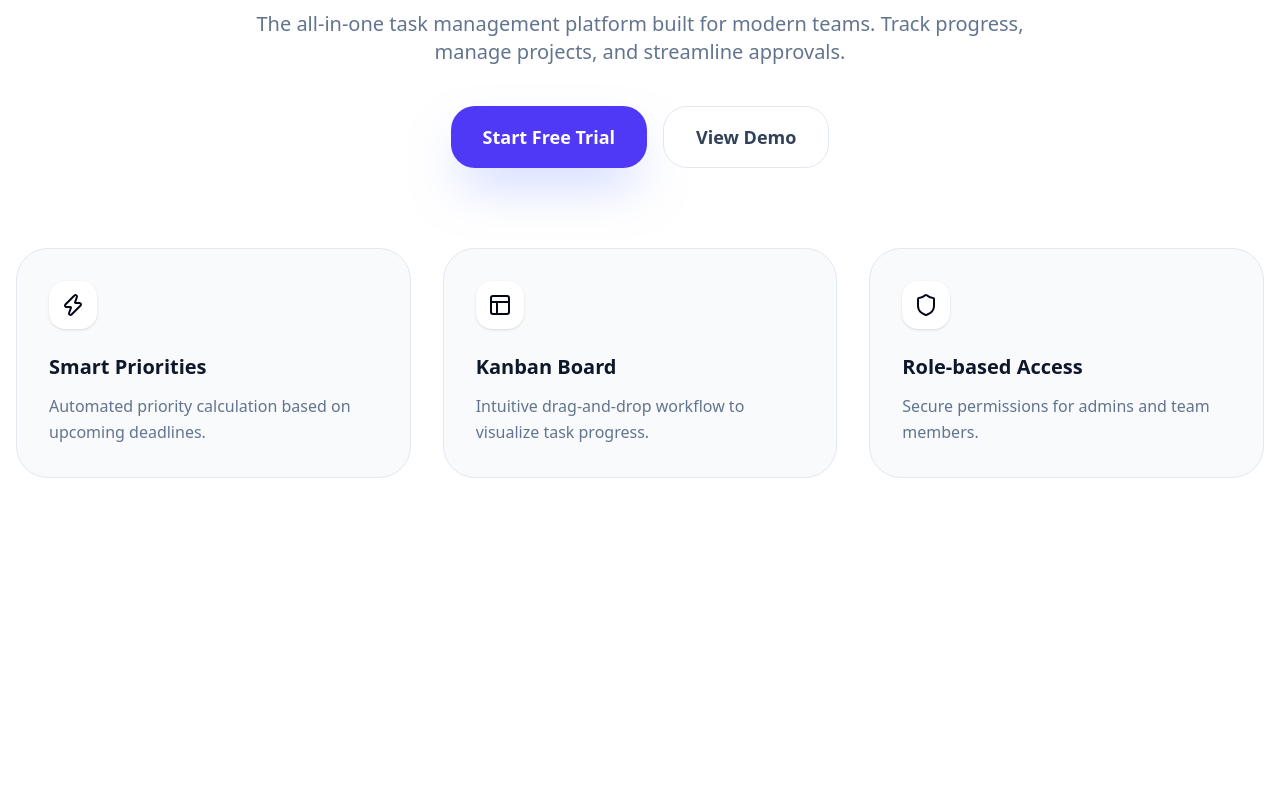
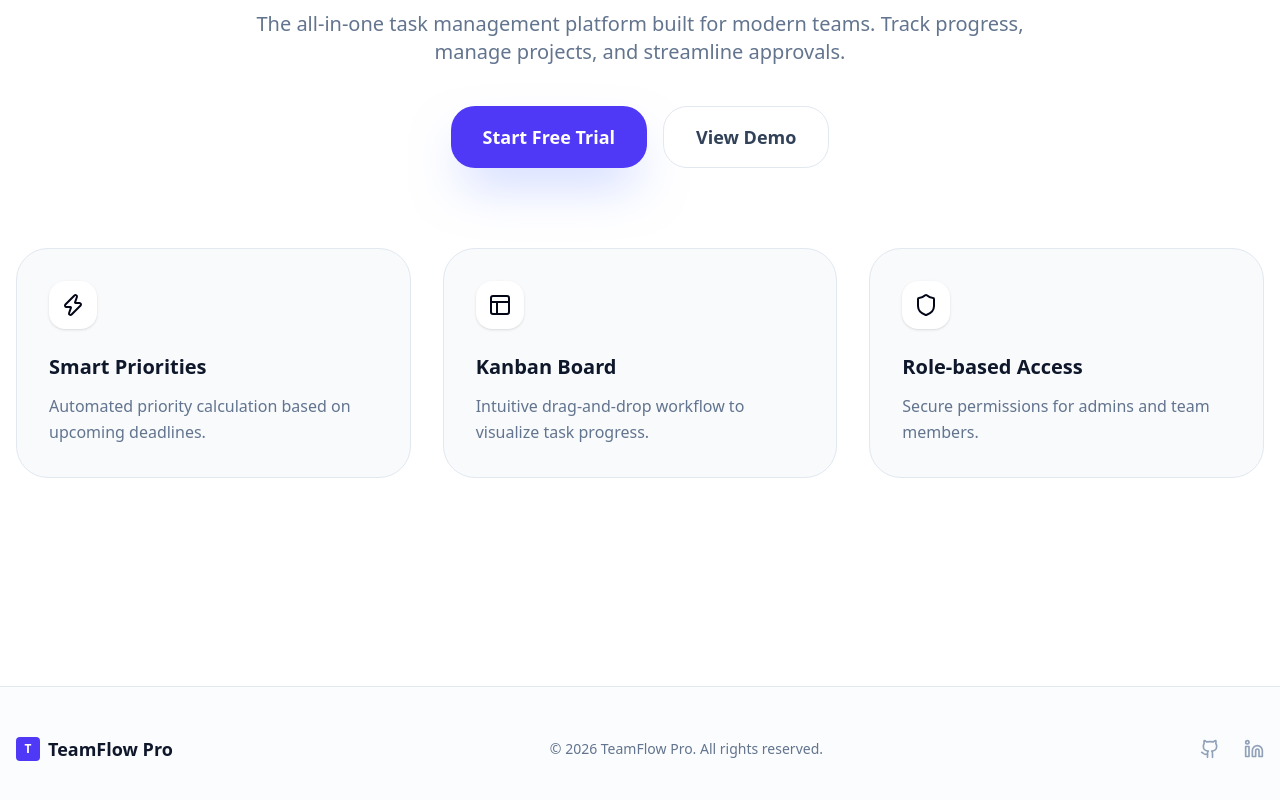
Before and after one commit to pagadalacharankarthik/teamflow, a Next.js app in the folder client/: page / in a window 1280 px wide. Shown: the part 362-1162 px from the top of the page. Before the commit the page ends 968 px from the top, so only its background shows below. Built offline with nearby package versions, Linux system fonts and the light colour scheme.

Commit message:
Include GitHub and LinkedIn icons in footer
Added social media links for GitHub and LinkedIn in the footer.

```diff
--- a/client/src/app/page.tsx
+++ b/client/src/app/page.tsx
@@ -3,7 +3,7 @@
 import { useEffect } from 'react';
 import { useRouter } from 'next/navigation';
 import { useAuth } from '@/context/AuthContext';
-import { Loader2, Zap, Shield, Layout } from 'lucide-react';
+import { Loader2, Zap, Shield, Layout, Github, Linkedin } from 'lucide-react';
 import { motion } from 'framer-motion';
 
 export default function LandingPage() {
@@ -89,6 +89,35 @@ export default function LandingPage() {
                     ))}
                 </div>
             </main>
+            <footer className="border-t border-slate-100 bg-slate-50/50 py-12 mt-20">
+                <div className="max-w-7xl mx-auto px-4 flex flex-col md:flex-row justify-between items-center gap-8">
+                    <div className="flex items-center gap-2">
+                        <div className="w-6 h-6 bg-indigo-600 rounded flex items-center justify-center text-white font-bold text-xs">T</div>
+                        <span className="text-lg font-bold text-slate-900">TeamFlow Pro</span>
+                    </div>
+
+                    <p className="text-slate-500 text-sm">© 2026 TeamFlow Pro. All rights reserved.</p>
+
+                    <div className="flex items-center gap-6">
+                        <a
+                            href="https://github.com/pagadalacharankarthik"
+                            target="_blank"
+                            rel="noopener noreferrer"
+                            className="text-slate-400 hover:text-indigo-600 transition-colors"
+                        >
+                            <Github size={20} />
+                        </a>
+                        <a
+                            href="https://www.linkedin.com/in/pagadala-charan-karthik-67a614354/"
+                            target="_blank"
+                            rel="noopener noreferrer"
+                            className="text-slate-400 hover:text-indigo-600 transition-colors"
+                        >
+                            <Linkedin size={20} />
+                        </a>
+                    </div>
+                </div>
+            </footer>
         </div>
     );
 }
```
